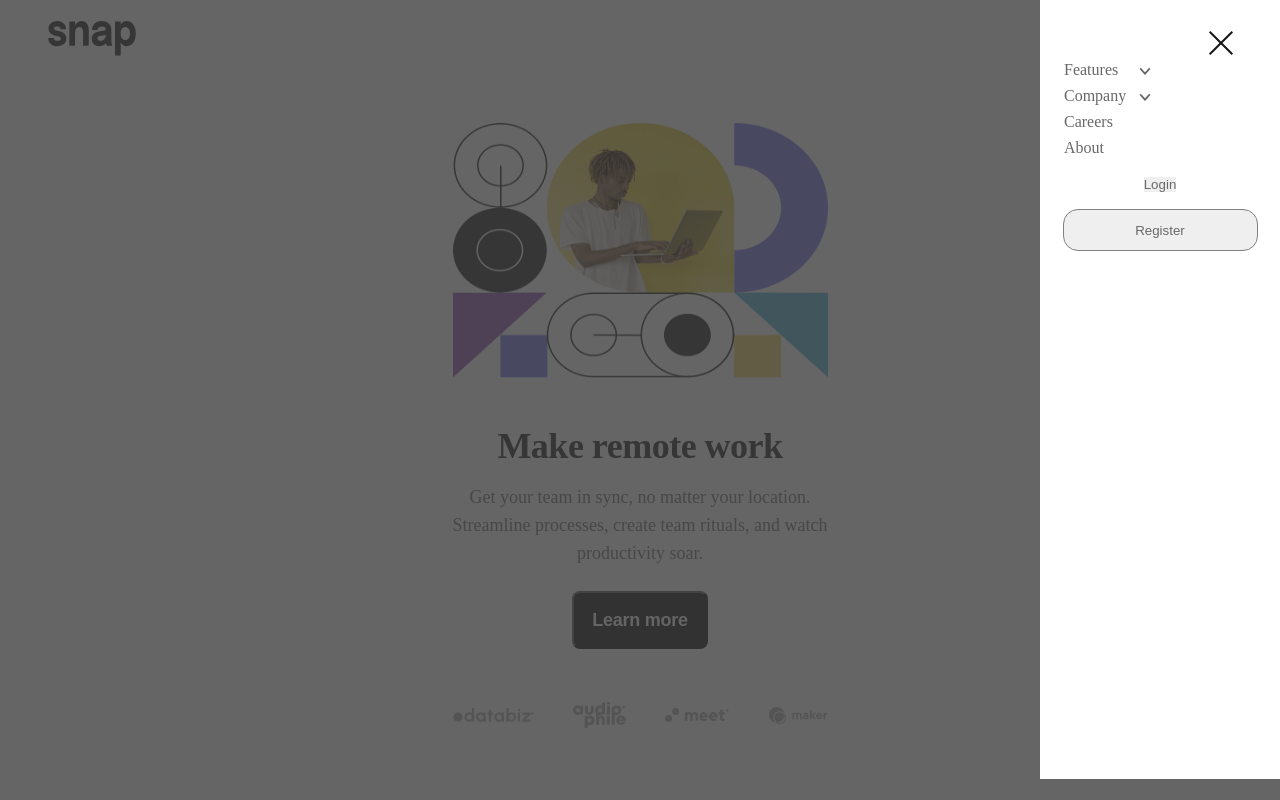
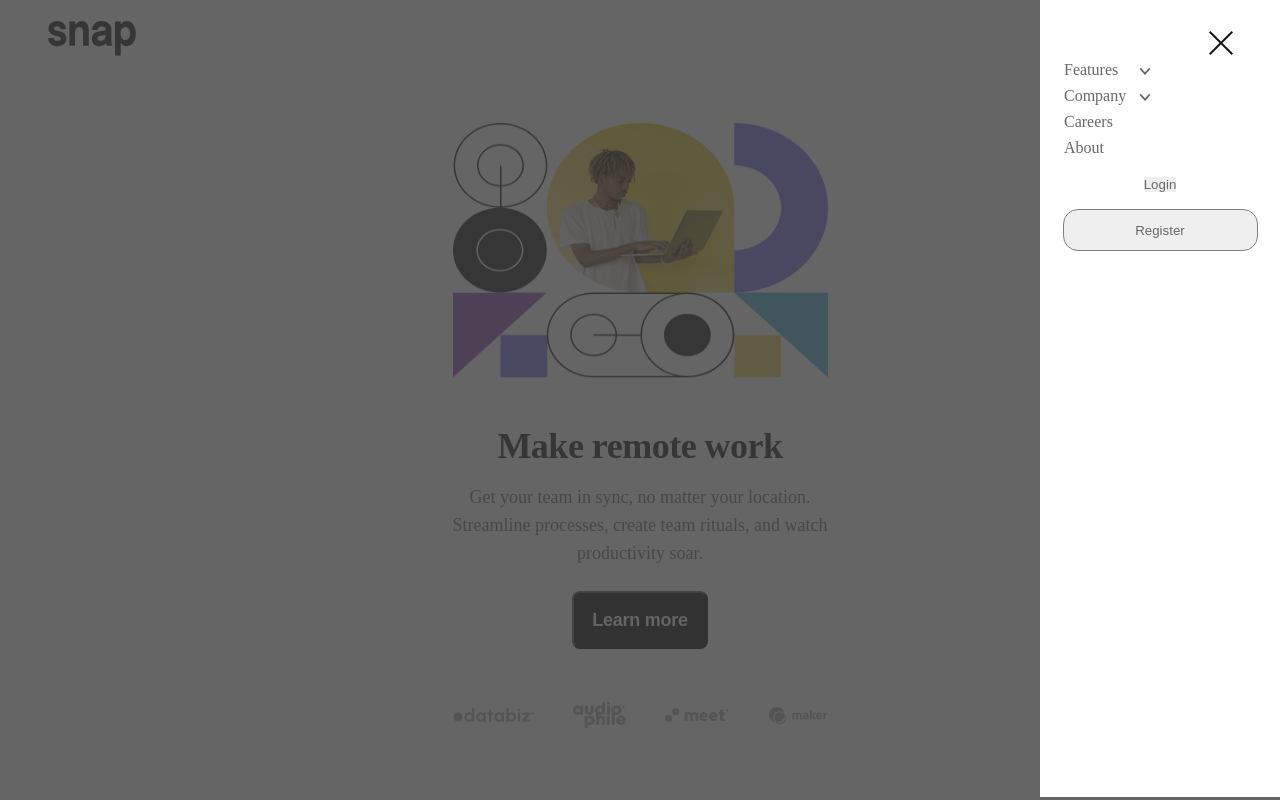
Before and after one commit to Matth-s/05092002, a plain HTML site: page index.html in a window 1280 px wide. Both pictures are taken after a click on the element 1224 px from the left and 38 px from the top of the page. Drawn offline with Linux system fonts and the light colour scheme.

Commit message:
Update style.css

```diff
--- a/style.css
+++ b/style.css
@@ -233,7 +233,7 @@ header {
         justify-content: inherit;
         position: absolute;
         width: 240px;
-        height: 100vh;
+        height: 102.2vh;
         background: white;
         right: 0;
         top: -21px;
```
